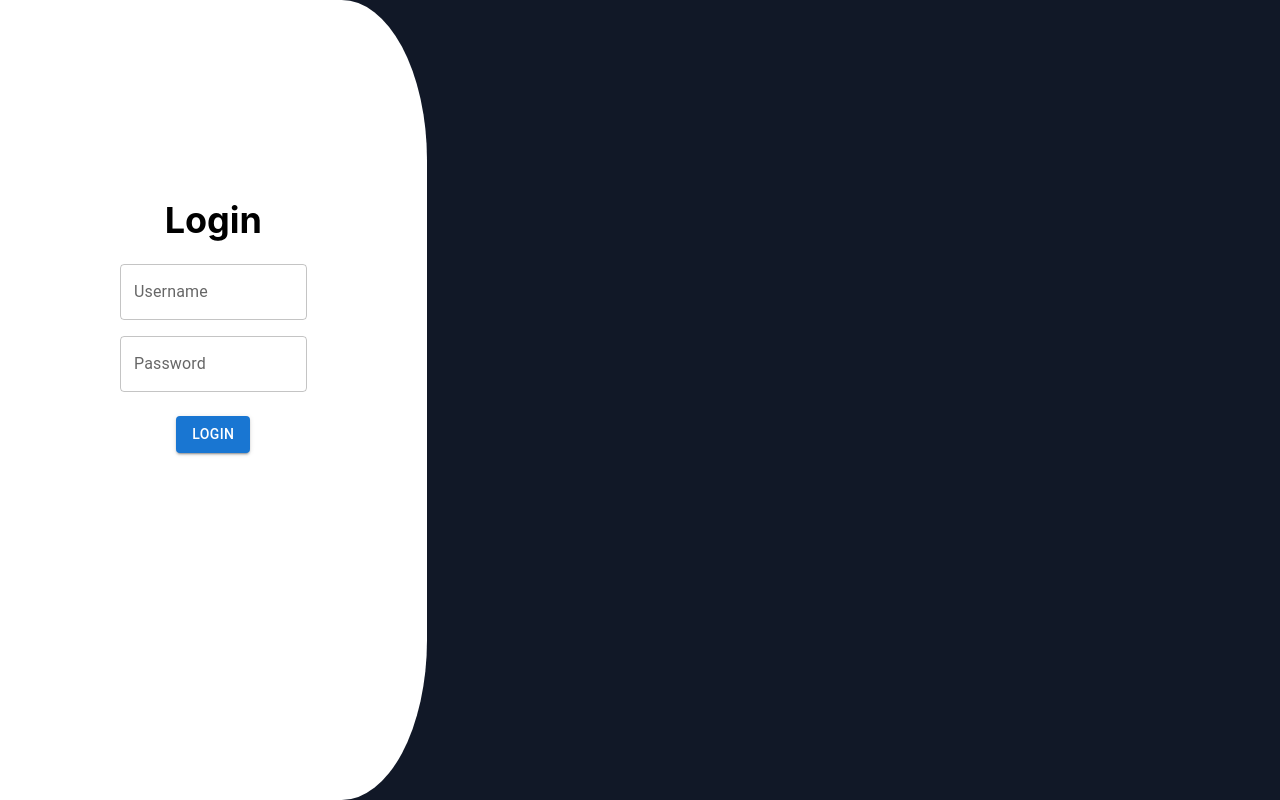
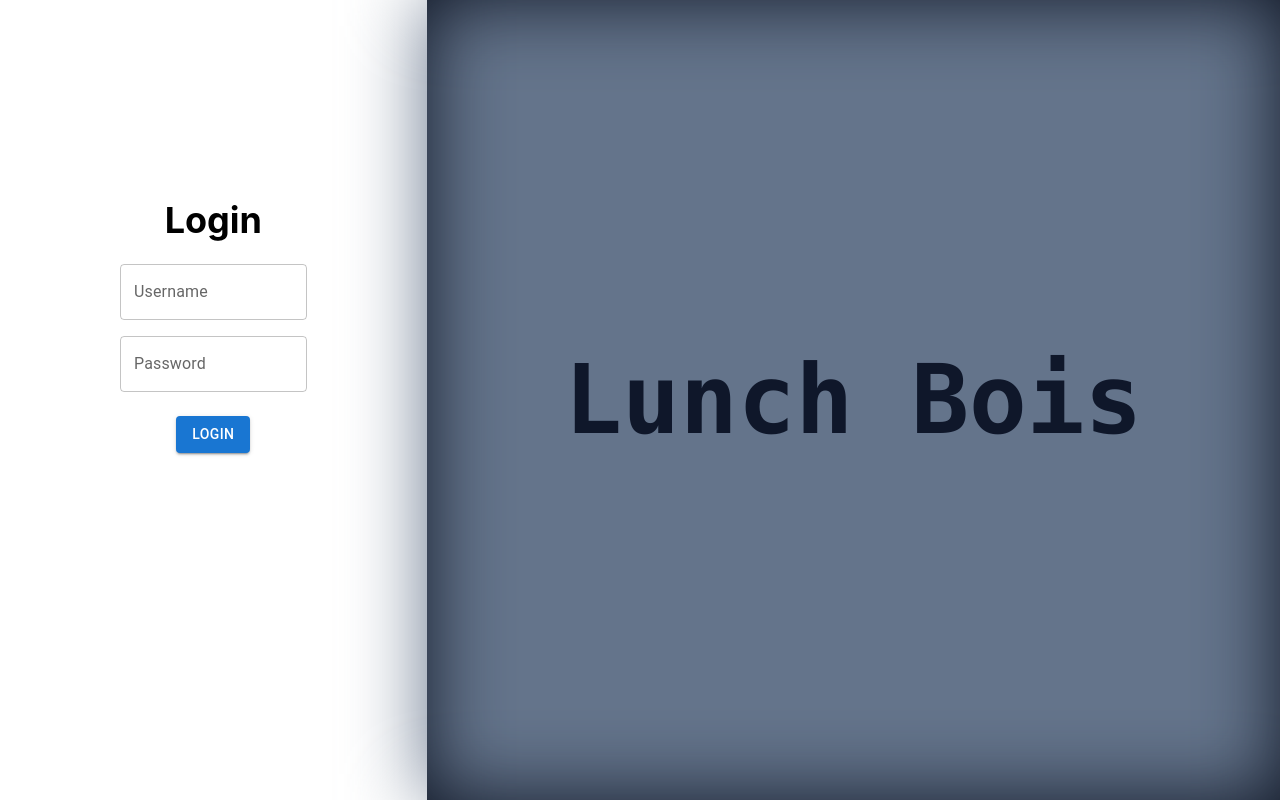
Before and after one commit to aditKadepurkar/hoth, a React (Create React App) app in the folder client/: page / in a window 1280 px wide. Built offline with nearby package versions, Linux system fonts and the light colour scheme.

Commit message:
UI changes, axios

```diff
--- a/client/package.json
+++ b/client/package.json
@@ -9,6 +9,7 @@
     "@testing-library/jest-dom": "^5.17.0",
     "@testing-library/react": "^13.4.0",
     "@testing-library/user-event": "^13.5.0",
+    "axios": "^1.6.7",
     "react": "^18.2.0",
     "react-dom": "^18.2.0",
     "react-router-dom": "^6.22.2",
--- a/client/src/components/LoginModal.js
+++ b/client/src/components/LoginModal.js
@@ -3,6 +3,7 @@ import TextField from "@mui/material/TextField";
 import Button from "@mui/material/Button";
 import { Link } from "react-router-dom";
 import {useState} from "react"
+import axios from 'axios';
 
 export function Login() {
   const [username, updateUsername] = useState('');
@@ -20,14 +21,14 @@ export function Login() {
   // -H 'accept: application/json' \
   // -d ''
 
-  // async function login() {
-  //   params = {"l1" : "bill", "pw" : "1234"}
-  //   url = "http://127.0.0.1:8000/login"
-  //   const res = await fetch(url, params)
-  //   const data = JSON.parse(await res.json());
-  //   console.log(data)
-  //   return data;
-  // }
+  async function login() {
+    console.log("Amongus");
+    const params = {l1 : "bill", pw : "1234"};
+    const response = await axios.post("http://127.0.0.1:8000/login", params)
+    console.log('Response:', response.data);
+    console.log("Amongus")
+    return response.data;
+  }
 
   return (
     <div className="justify-center w-full h-full p-20">
@@ -60,7 +61,7 @@ export function Login() {
           {/* Wrap the Button with a Link component */}
           <Link to="/home">
             <Button variant="contained" color="primary"
-              // onClick={login}
+              onClick={login}
             >
               Login
             </Button>
--- a/client/src/components/SearchingComp.js
+++ b/client/src/components/SearchingComp.js
@@ -1,7 +1,7 @@
 import TextField from "@mui/material/TextField";
 import React, { useState, useEffect } from "react";
 import Alert from "@mui/material/Alert";
-import CheckIcon from "@mui/icons-material/Check";
+
 
 
 export function Searching() {
@@ -49,9 +49,9 @@ export function Searching() {
     } else {
       return (
         <div className="">
-          <Alert icon={<CheckIcon fontSize="inherit" />} severity="success">
+          {/* <Alert icon={<CheckIcon fontSize="inherit" />} severity="success">
             Friend Added!
-          </Alert>
+          </Alert> */}
         </div>
       )
     }
--- a/client/src/pages/landing.js
+++ b/client/src/pages/landing.js
@@ -7,10 +7,17 @@ export function Landing() {
 
 return (
     <div className="w-screen h-screen bg-gray-900">
-      <div className="w-1/3 h-screen bg-white rounded-r-[20%]">
+      <div className="absolute w-1/3 h-screen bg-white">
         <Login/>
 
       </div>
+      <div className="absolute right-0 w-2/3 h-screen z-10 flex justify-center items-center">
+        <h1 className="text-8xl font-extrabold text-slate-900 font-mono">
+          Lunch Bois
+        </h1>
+        <div className="absolute w-full h-full -z-10 bg-slate-500 blur-2xl"></div>
+      </div>
+
 
 
     </div>
--- a/client/src/pages/profile.js
+++ b/client/src/pages/profile.js
@@ -15,7 +15,6 @@ export function Profile() {
             <img
               src="/photo1.jpg"
               className="rounded-full"
-
             >
 
             </img>
```
Also changed, not shown: 1 other file (tests, documents, lock files or other folders).
